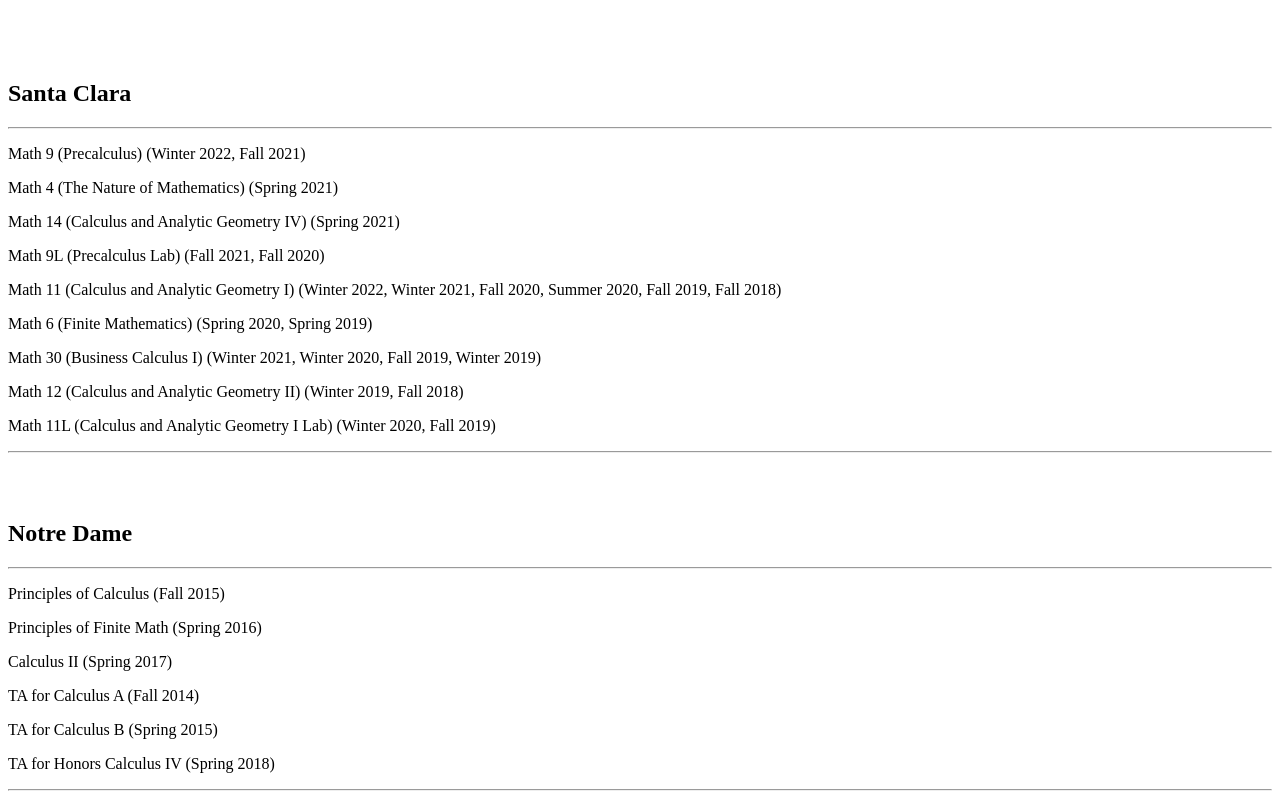
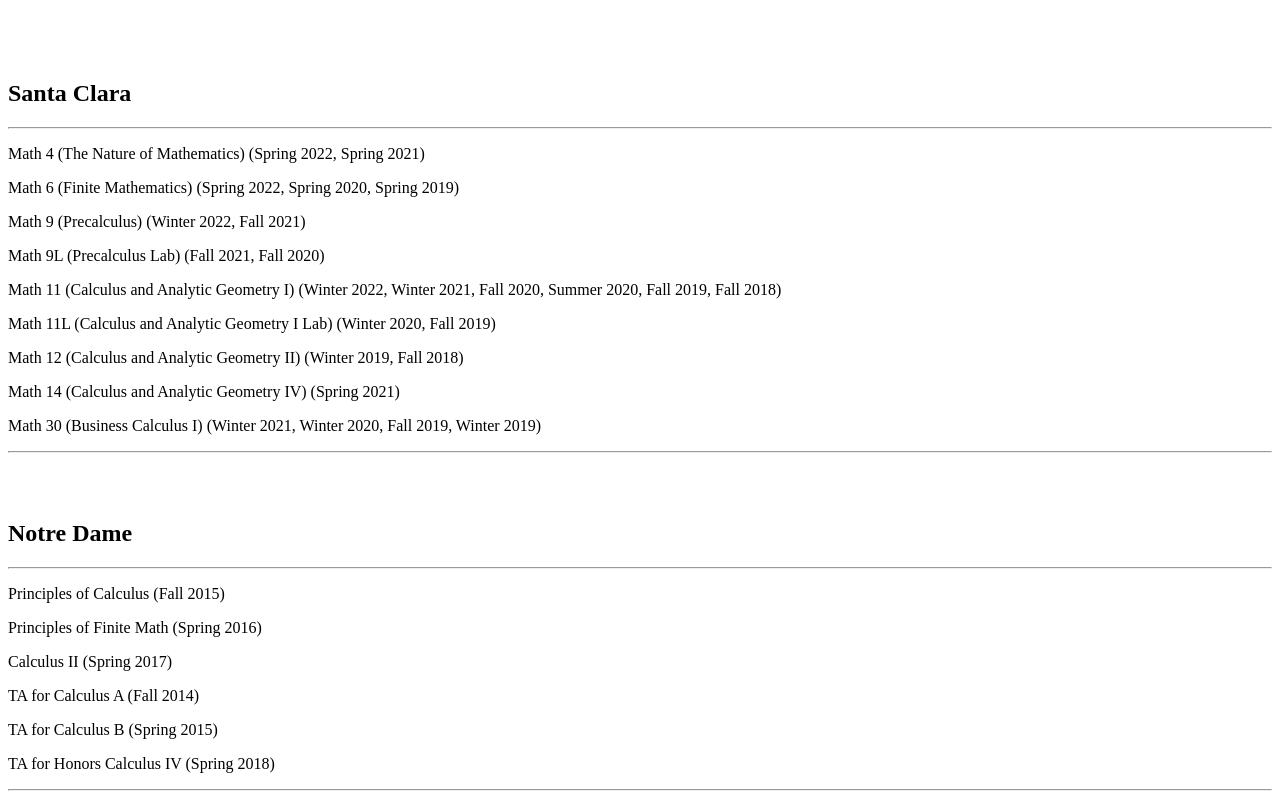
Before and after one commit to pjedlovec/pjedlovec.github.io, a plain HTML site: page courses.html in a window 1280 px wide. Drawn offline with Linux system fonts and the light colour scheme.

Commit message:
Update courses.html

```diff
--- a/courses.html
+++ b/courses.html
@@ -17,15 +17,17 @@
 <p>&nbsp;</p>
 <h2>Santa Clara </h2>
 <hr />
+    <p>Math 4 (The Nature of Mathematics) (Spring 2022, Spring 2021)</p>
+  <p>Math 6 (Finite Mathematics) (Spring 2022, Spring 2020, Spring 2019)</p>
   <p>Math 9 (Precalculus) (Winter 2022, Fall 2021)</p>
-  <p>Math 4 (The Nature of Mathematics) (Spring 2021)</p>
-  <p>Math 14 (Calculus and Analytic Geometry IV) (Spring 2021)</p>
   <p>Math 9L (Precalculus Lab) (Fall 2021, Fall 2020)</p>
 <p>Math 11 (Calculus and Analytic Geometry I) (Winter 2022, Winter 2021, Fall 2020, Summer 2020, Fall 2019, Fall 2018)</p>
-<p>Math 6 (Finite Mathematics) (Spring 2020, Spring 2019)</p>
+    <p>Math 11L (Calculus and Analytic Geometry I Lab) (Winter 2020, Fall 2019)</p>
+  <p>Math 12 (Calculus and Analytic Geometry II) (Winter 2019, Fall 2018)</p>
+  <p>Math 14 (Calculus and Analytic Geometry IV) (Spring 2021)</p>
 <p>Math 30 (Business Calculus I) (Winter 2021, Winter 2020, Fall 2019, Winter 2019)</p>
-<p>Math 12 (Calculus and Analytic Geometry II) (Winter 2019, Fall 2018)</p>
-<p>Math 11L (Calculus and Analytic Geometry I Lab) (Winter 2020, Fall 2019)</p>
+
+
 <hr />
 <h2>&nbsp;</h2>
 <h2>Notre Dame </h2>
```
